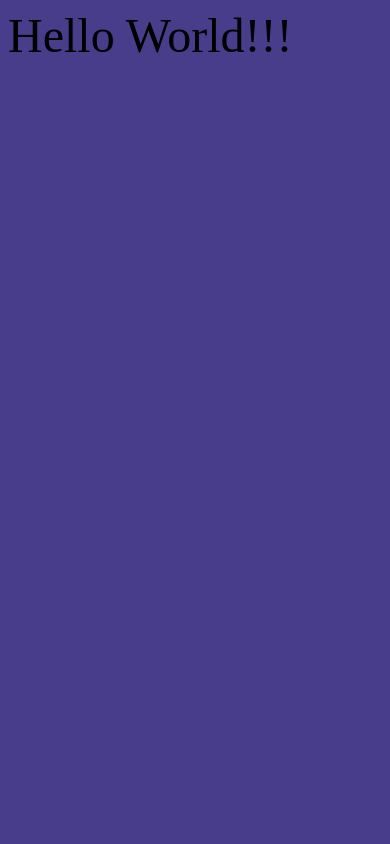
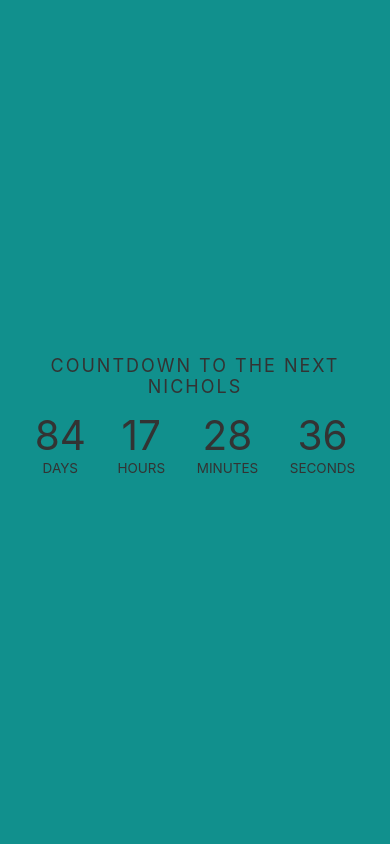
Before and after one commit to jnichols20091/willaswebmainpartdeux, a Django app: page / in a window 390 px wide. Run offline with Django 4.2, Linux system fonts and the light colour scheme.

Commit message:
Countdown Timer for Delivery

```diff
--- a/static/css/index.css
+++ b/static/css/index.css
@@ -1,4 +1,79 @@
-body{
-    background-color: darkslateblue;
-    font-size: xxx-large;
+/* general styling */
+:root {
+  --smaller: .75;
 }
+
+* {
+  box-sizing: border-box;
+  margin: 0;
+  padding: 0;
+}
+
+html, body {
+  height: 100%;
+  margin: 0;
+}
+
+body {
+  align-items: center;
+  background-color: #11908d;
+  display: flex;
+  font-family: -apple-system,
+    BlinkMacSystemFont,
+    "Segoe UI",
+    Roboto,
+    Oxygen-Sans,
+    Ubuntu,
+    Cantarell,
+    "Helvetica Neue",
+    sans-serif;
+}
+
+.container {
+  color: #333;
+  margin: 0 auto;
+  text-align: center;
+}
+
+h1 {
+  font-weight: normal;
+  letter-spacing: .125rem;
+  text-transform: uppercase;
+}
+
+li {
+  display: inline-block;
+  font-size: 1.5em;
+  list-style-type: none;
+  padding: 1em;
+  text-transform: uppercase;
+}
+
+li span {
+  display: block;
+  font-size: 4.5rem;
+}
+
+.emoji {
+  display: none;
+  padding: 1rem;
+}
+
+.emoji span {
+  font-size: 4rem;
+  padding: 0 .5rem;
+}
+
+@media all and (max-width: 768px) {
+  h1 {
+    font-size: calc(1.5rem * var(--smaller));
+  }
+
+  li {
+    font-size: calc(1.125rem * var(--smaller));
+  }
+
+  li span {
+    font-size: calc(3.375rem * var(--smaller));
+  }
+}
--- /dev/null
+++ b/static/js/index.js
@@ -0,0 +1,43 @@
+(function () {
+  const second = 1000,
+        minute = second * 60,
+        hour = minute * 60,
+        day = hour * 24;
+
+  //I'm adding this section so I don't have to keep updating this pen every year :-)
+  //remove this if you don't need it
+  let today = new Date(),
+      dd = String(today.getDate()).padStart(2, "0"),
+      mm = String(today.getMonth() + 1).padStart(2, "0"),
+      yyyy = today.getFullYear(),
+      nextYear = yyyy + 1,
+      dayMonth = "03/21/",
+      birthday = dayMonth + yyyy;
+
+  today = mm + "/" + dd + "/" + yyyy;
+  if (today > birthday) {
+    birthday = dayMonth + nextYear;
+  }
+  //end
+
+  const countDown = new Date(birthday).getTime(),
+      x = setInterval(function() {
+
+        const now = new Date().getTime(),
+              distance = countDown - now;
+
+        document.getElementById("days").innerText = Math.floor(distance / (day)),
+          document.getElementById("hours").innerText = Math.floor((distance % (day)) / (hour)),
+          document.getElementById("minutes").innerText = Math.floor((distance % (hour)) / (minute)),
+          document.getElementById("seconds").innerText = Math.floor((distance % (minute)) / second);
+
+        //do something later when date is reached
+        if (distance < 0) {
+          document.getElementById("headline").innerText = "It's my birthday!";
+          document.getElementById("countdown").style.display = "none";
+          document.getElementById("content").style.display = "block";
+          clearInterval(x);
+        }
+        //seconds
+      }, 0)
+  }());
--- a/templates/index.html
+++ b/templates/index.html
@@ -6,9 +6,26 @@
     <meta name="viewport" content="width=device-width, user-scalable=no, initial-scale=1.0, maximum-scale=1.0, minimum-scale=1.0">
     <meta http-equiv="X-UA-Compatible" content="ie=edge">
     <link href="{%  static 'css/index.css' %}" rel="stylesheet">
+    {% load static %}
+    <script src="{%  static 'js/index.js' %}" type="text/javascript"></script>
     <title>Document</title>
 </head>
 <body>
-Hello World!!!
+<div class="container">
+  <h1 id="headline">Countdown to the next Nichols</h1>
+  <div id="countdown">
+    <ul>
+      <li><span id="days"></span>days</li>
+      <li><span id="hours"></span>Hours</li>
+      <li><span id="minutes"></span>Minutes</li>
+      <li><span id="seconds"></span>Seconds</li>
+    </ul>
+  </div>
+  <div id="content" class="emoji">
+    <span>🥳</span>
+    <span>🎉</span>
+    <span>🎂</span>
+  </div>
+</div>
 </body>
 </html>
```
